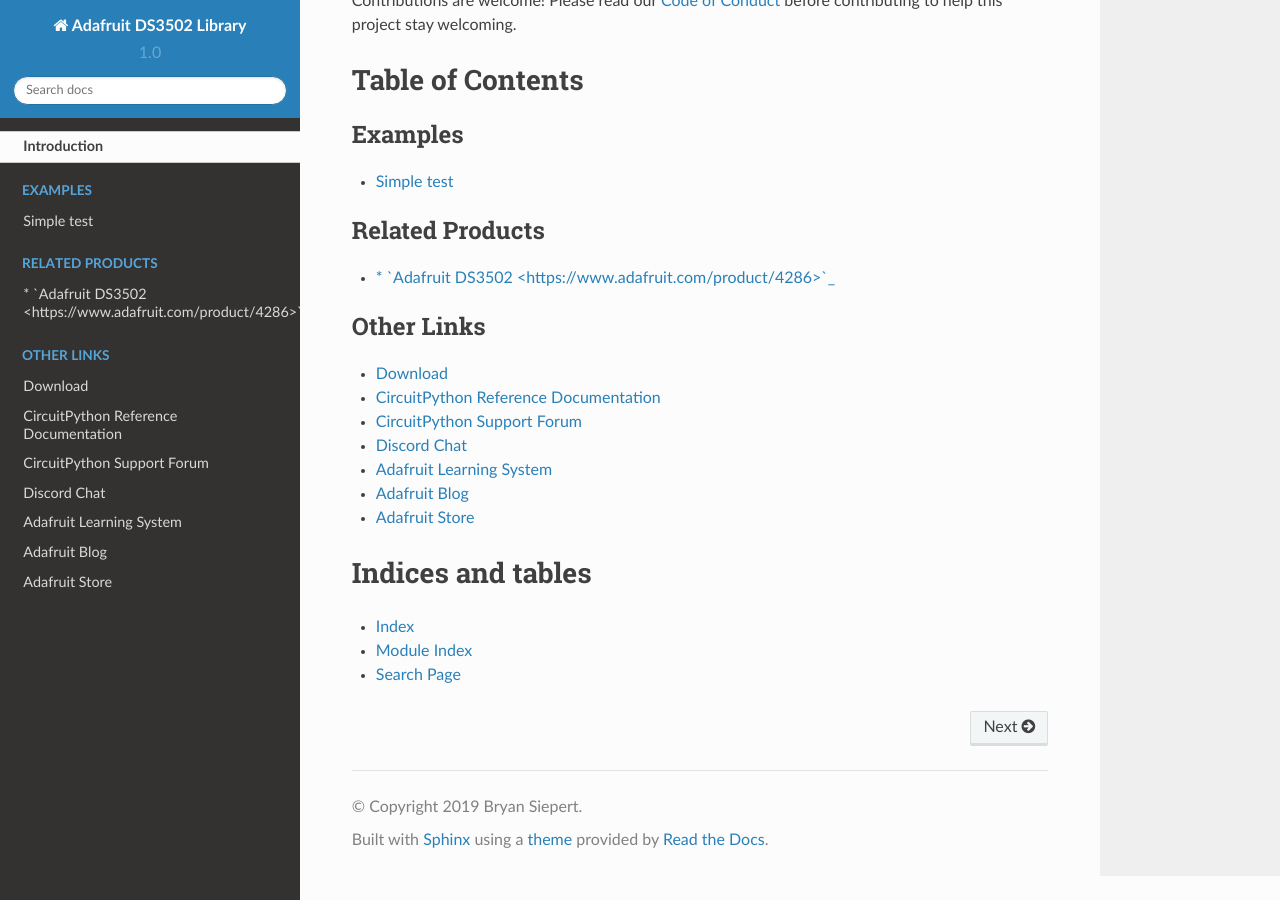
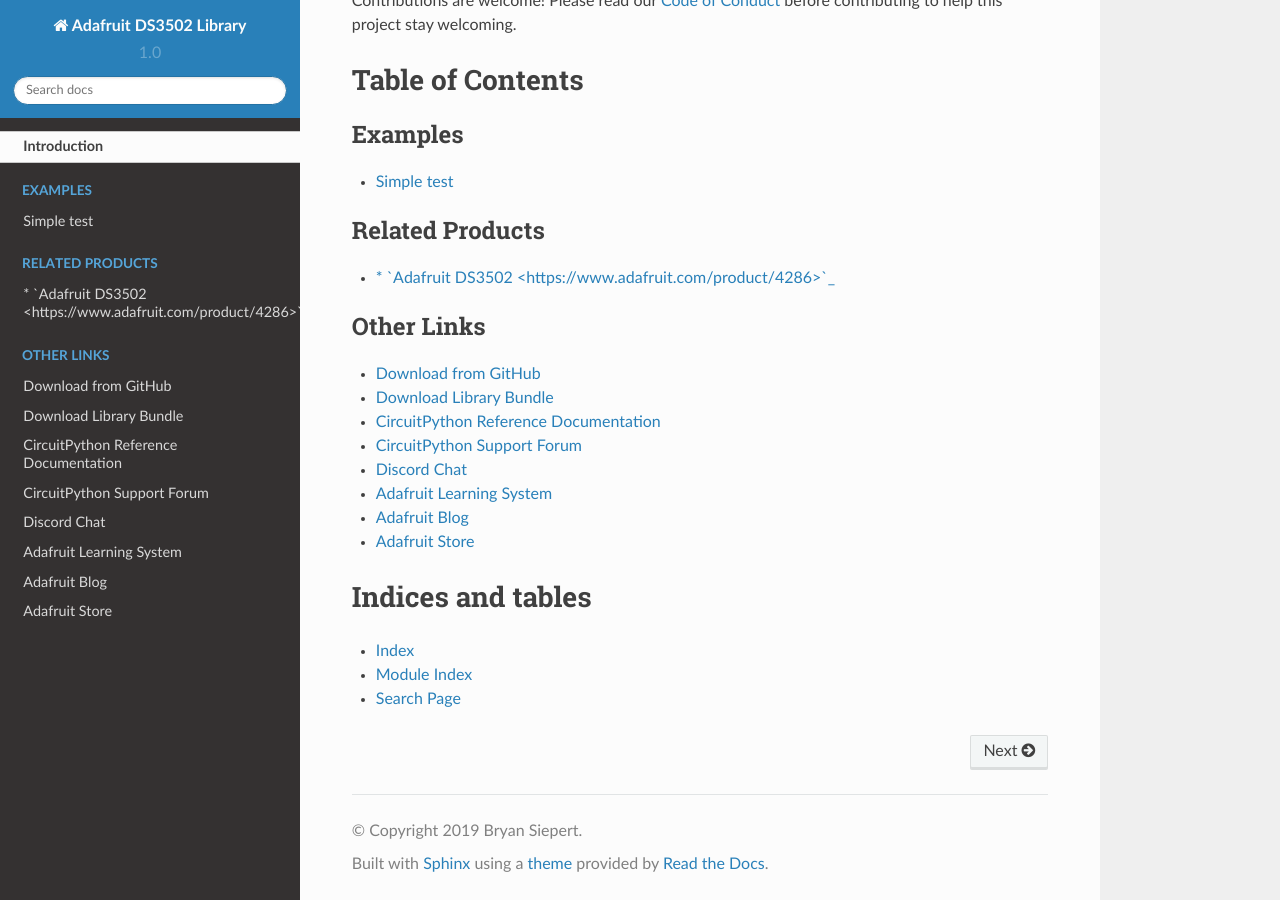
Before and after one commit to adafruit/Adafruit_CircuitPython_DS3502, a Sphinx documentation site: the page built from docs/index.rst, in a window 1280 px wide and 900 px high, scrolled down 2032 px. Built offline with Sphinx 7.4.7 and the Read the Docs theme 2.0.0, drawn with Linux system fonts in a browser that asks for light colours.

Commit message:
Added cp.org link to index.rst

```diff
--- a/docs/index.rst
+++ b/docs/index.rst
@@ -33,7 +33,8 @@
 .. toctree::
     :caption: Other Links
 
-    Download <https://github.com/adafruit/Adafruit_CircuitPython_DS3502/releases/latest>
+    Download from GitHub <https://github.com/adafruit/Adafruit_CircuitPython_DS3502/releases/latest>
+    Download Library Bundle <https://circuitpython.org/libraries>
     CircuitPython Reference Documentation <https://docs.circuitpython.org>
     CircuitPython Support Forum <https://forums.adafruit.com/viewforum.php?f=60>
     Discord Chat <https://adafru.it/discord>
```
